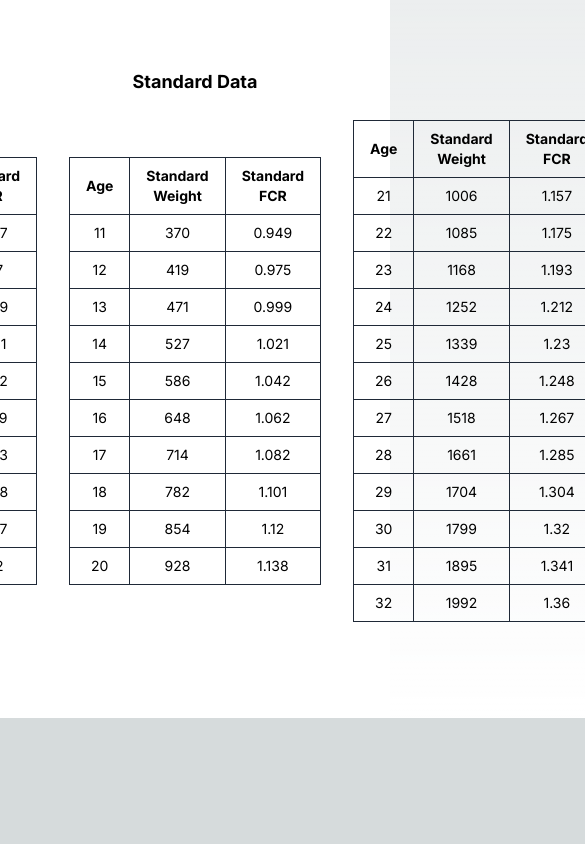
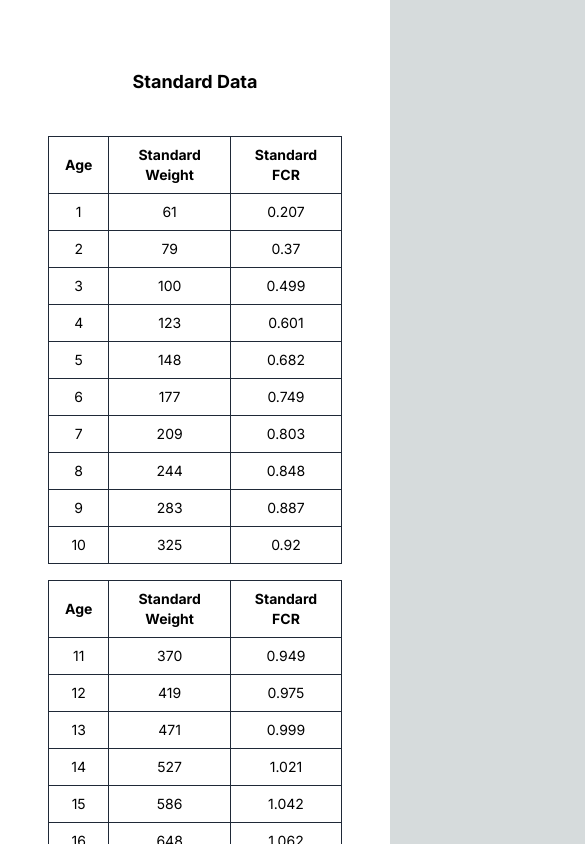
Before and after one commit to bayezid-hossain/daily-fcr, a Next.js app: page / in a window 390 px wide. Shown: the part 820-1664 px from the top of the page, 585 px wide, since content can reach past the window. Before the commit the page ends 1538 px from the top, so only its background shows below. Built offline with nearby package versions, Linux system fonts and the light colour scheme.

Commit message:
margin fixed and style changed for mobile

```diff
--- a/src/app/components/standardTable.tsx
+++ b/src/app/components/standardTable.tsx
@@ -5,11 +5,11 @@ const StandardTable = () => {
     <div>
       {' '}
       <div className="flex-col mb-12 text-center">
-        <h1 className="bg-black text-black font-bold text-lg px-4 py-2 mb-4">
+        <h1 className="bg-black text-black font-bold text-lg px-4 py-2 mb-4 ">
           Standard Data
         </h1>
-        <div className="flex flex-row items-center justify-center">
-          <table className="border-collapse border border-gray-800 text-sm mr-8">
+        <div className="flex flex-row items-center justify-center lg:flex-col">
+          <table className="border-collapse border border-gray-800 text-sm lg:mt-4">
             <thead className="text-black">
               <tr className="text-black">
                 <th className="border text-black border-gray-800 px-4 py-2">
@@ -76,7 +76,7 @@ const StandardTable = () => {
               </tr>
             </tbody>
           </table>
-          <table className="border-collapse border border-gray-800 text-sm mr-8">
+          <table className="border-collapse border border-gray-800 text-sm lg:mt-4">
             <thead className="text-black">
               <tr className="text-black">
                 <th className="border text-black border-gray-800 px-4 py-2">
@@ -144,7 +144,7 @@ const StandardTable = () => {
             </tbody>
           </table>
 
-          <table className="border-collapse border border-gray-800 text-sm">
+          <table className="border-collapse border border-gray-800 text-sm lg:mt-4">
             <thead className="text-black">
               <tr className="text-black">
                 <th className="border text-black border-gray-800 px-4 py-2">
```
